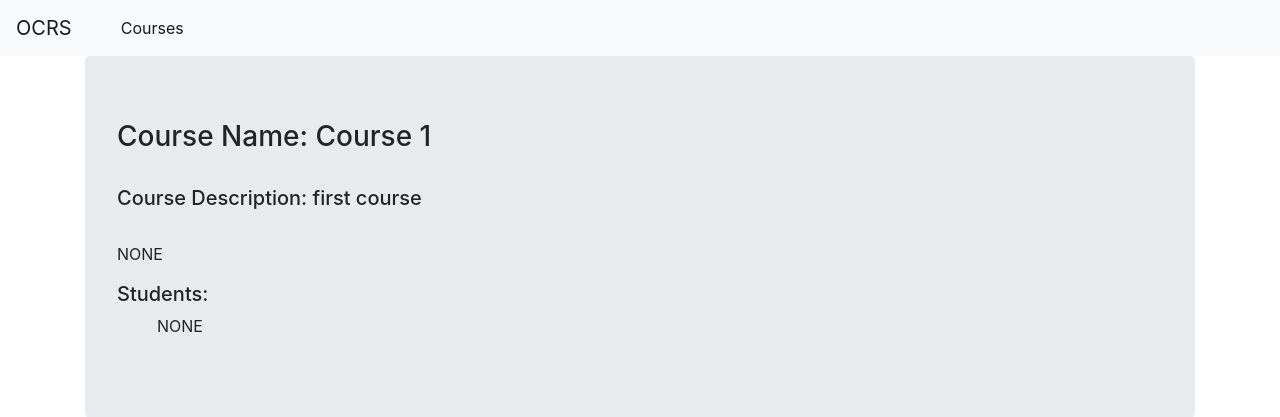
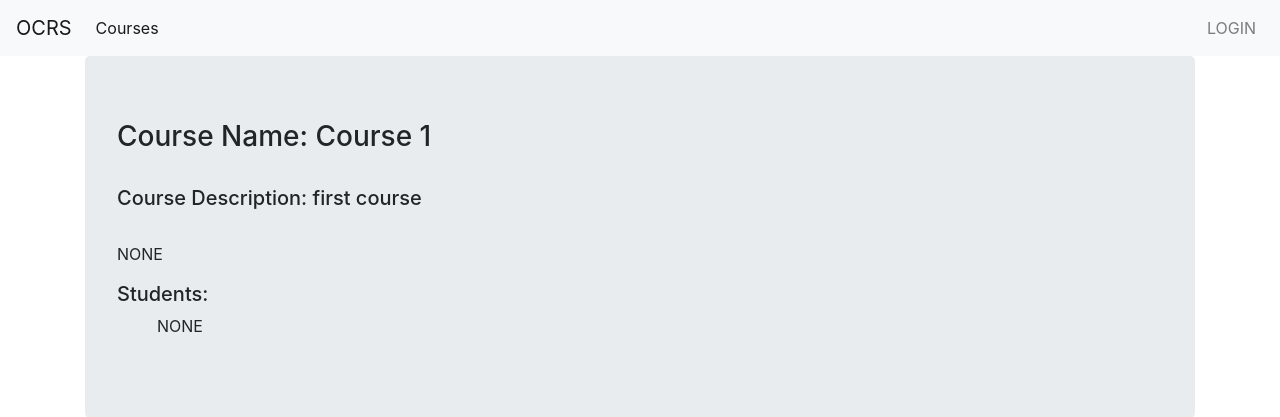
Before and after one commit to aznanimedude/OCRS, a Django app: page /courses/1/ in a window 1280 px wide. Shown: the top 417 px of the page. Run offline with Django 3.2, Linux system fonts and the light colour scheme; data comes from the database, SQL or seed files in the repository; both versions use the stored data as it was after the commit; some libraries are stand-ins or nearby versions.

Commit message:
adjust base.html for specific views based on whether a user is logged in or not

```diff
--- a/OCRS/mysite/templates/mysite/base.html
+++ b/OCRS/mysite/templates/mysite/base.html
@@ -1,31 +1,48 @@
 <!DOCTYPE html>
 <html lang="en" dir="ltr">
+
 <head>
   <meta charset="utf-8">
   <title>OCRS</title>
 
-    <script src="https://code.jquery.com/jquery-3.5.1.slim.min.js" integrity="sha384-DfXdz2htPH0lsSSs5nCTpuj/zy4C+OGpamoFVy38MVBnE+IbbVYUew+OrCXaRkfj" crossorigin="anonymous"></script>
-    <script src="https://cdn.jsdelivr.net/npm/popper.js@1.16.0/dist/umd/popper.min.js" integrity="sha384-Q6E9RHvbIyZFJoft+2mJbHaEWldlvI9IOYy5n3zV9zzTtmI3UksdQRVvoxMfooAo" crossorigin="anonymous"></script>
   <link rel="stylesheet" href="https://stackpath.bootstrapcdn.com/bootstrap/4.5.0/css/bootstrap.min.css" integrity="sha384-9aIt2nRpC12Uk9gS9baDl411NQApFmC26EwAOH8WgZl5MYYxFfc+NcPb1dKGj7Sk" crossorigin="anonymous">
-    <script src="https://stackpath.bootstrapcdn.com/bootstrap/4.5.0/js/bootstrap.min.js" integrity="sha384-OgVRvuATP1z7JjHLkuOU7Xw704+h835Lr+6QL9UvYjZE3Ipu6Tp75j7Bh/kR0JKI" crossorigin="anonymous"></script>
+
 
 </head>
+
 <body>
 
-    <nav class='navbar navbard-expand-lg navbar-light bg-light'>
+  <nav class="navbar navbar-expand-lg navbar-light bg-light">
     <a class='navbar-brand' href="{% url 'mysite:index' %}">OCRS</a>
-      <div class="container">
+    <button class="navbar-toggler" type="button" data-toggle="collapse" data-target="#navbarSupportedContent" aria-controls="navbarSupportedContent" aria-expanded="false" aria-label="Toggle navigation">
+      <span class="navbar-toggler-icon"></span>
+    </button>
+
+    <div class="collapse navbar-collapse" id="navbarSupportedContent">
       <ul class='navbar-nav mr-auto'>
         <li class='nav-item active'> <a class='nav-link' href="{% url 'mysite:courses' %}">Courses</a></li>
       </ul>
+
+      <ul class='navbar-nav ml-auto'>
+        {% if user.is_authenticated %}
+        <li class='nav-item active'> <a class='nav-link' href="#">Welcome {{ user.username }}</a></li>
+        <li class='nav-item active'> <a class='nav-link' href="#">LOGOUT</a></li>
+        {% else %}
+        <li class='nav-item'> <a class='nav-link' href="#">LOGIN</a></li>
+        {% endif %}
+      </ul>
     </div>
   </nav>
+
     <div class="container">
-
       {% block body_block%}
       {% endblock %}
+    </div>
 
   </div>
+  <script src="https://code.jquery.com/jquery-3.5.1.slim.min.js" integrity="sha384-DfXdz2htPH0lsSSs5nCTpuj/zy4C+OGpamoFVy38MVBnE+IbbVYUew+OrCXaRkfj" crossorigin="anonymous"></script>
+  <script src="https://cdn.jsdelivr.net/npm/popper.js@1.16.0/dist/umd/popper.min.js" integrity="sha384-Q6E9RHvbIyZFJoft+2mJbHaEWldlvI9IOYy5n3zV9zzTtmI3UksdQRVvoxMfooAo" crossorigin="anonymous"></script>
+  <script src="https://stackpath.bootstrapcdn.com/bootstrap/4.5.0/js/bootstrap.min.js" integrity="sha384-OgVRvuATP1z7JjHLkuOU7Xw704+h835Lr+6QL9UvYjZE3Ipu6Tp75j7Bh/kR0JKI" crossorigin="anonymous"></script>
+</body>
 
-    </body>
 </html>
```
Also changed, not shown: OCRS/db.sqlite3. Lines whose indentation alone changed are shown as unchanged.
